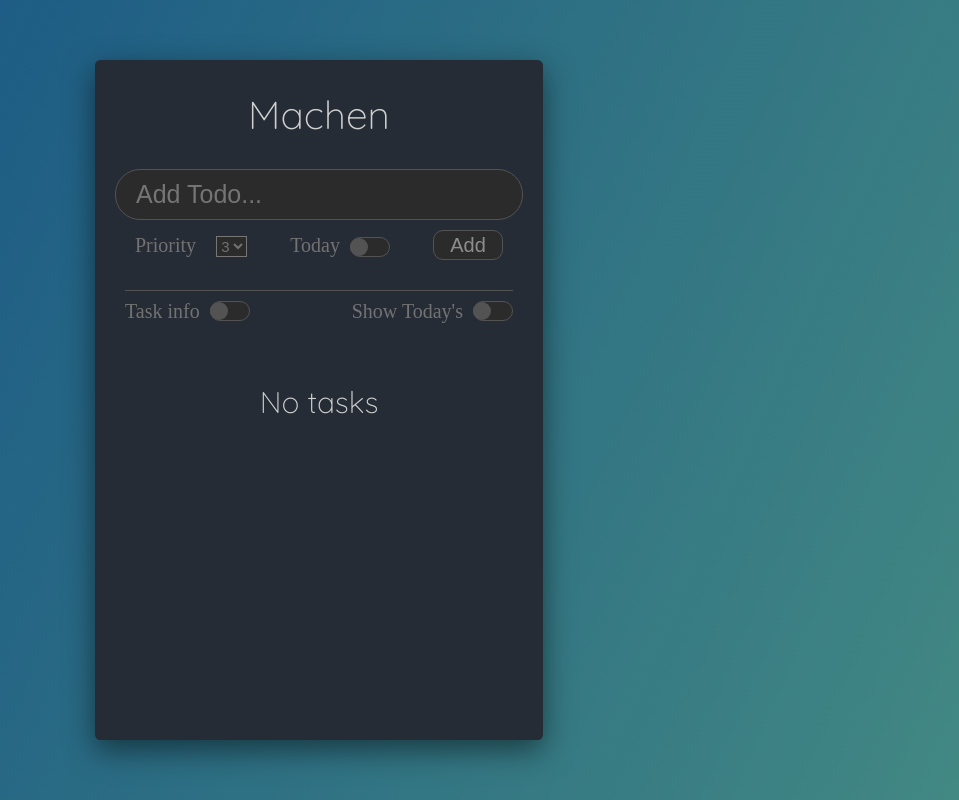
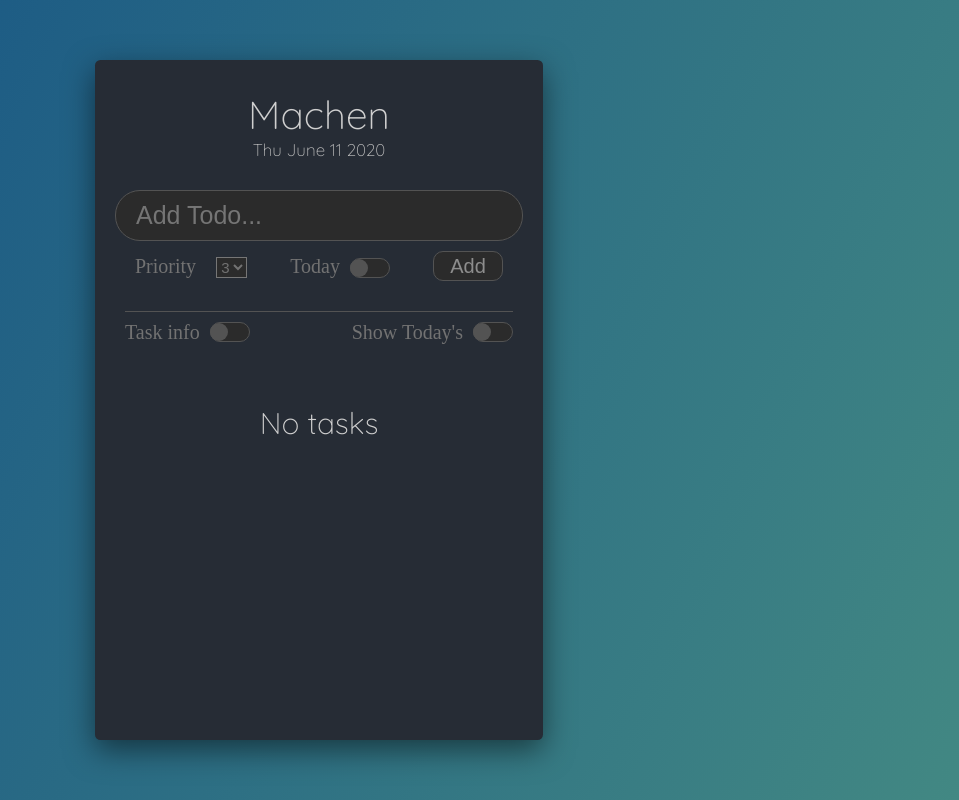
Before and after one commit to JeremyGrossDev/todo-hooks-v7.1, a React (Create React App) app: page / in a window 1280 px wide. Shown: the whole page, without its empty margins (321-1280 px from the left). Built offline with nearby package versions, Linux system fonts and the light colour scheme.

Commit message:
Added date to Header

```diff
--- a/src/components/Header/Header.js
+++ b/src/components/Header/Header.js
@@ -2,7 +2,39 @@ import React from "react";
 import "./Header.scss";
 
 const Header = () => {
-  return <div className="header">Machen</div>;
+  let date = new Date();
+
+  const months = [
+    "January",
+    "February",
+    "March",
+    "April",
+    "May",
+    "June",
+    "July",
+    "August",
+    "September",
+    "October",
+    "November",
+    "December",
+  ];
+
+  const days = ["Sun", "Monday", "Tue", "Wed", "Thu", "Fri", "Sat"];
+
+  const displayDate =
+    days[date.getDay()] +
+    " " +
+    months[date.getMonth()] +
+    " " +
+    date.getUTCDate() +
+    " " +
+    date.getUTCFullYear();
+  return (
+    <div className="header">
+      <div>Machen</div>
+      <div className="header-date">{displayDate}</div>
+    </div>
+  );
 };
 
 export default Header;
--- a/src/components/Header/Header.scss
+++ b/src/components/Header/Header.scss
@@ -6,6 +6,10 @@
   text-align: center;
   margin: 1rem 0 3rem 0;
 }
+.header-date {
+  font-size: 1.7rem;
+  color: rgb(190, 190, 190);
+}
 
 @media (max-width: 700px) {
   .header {
```
